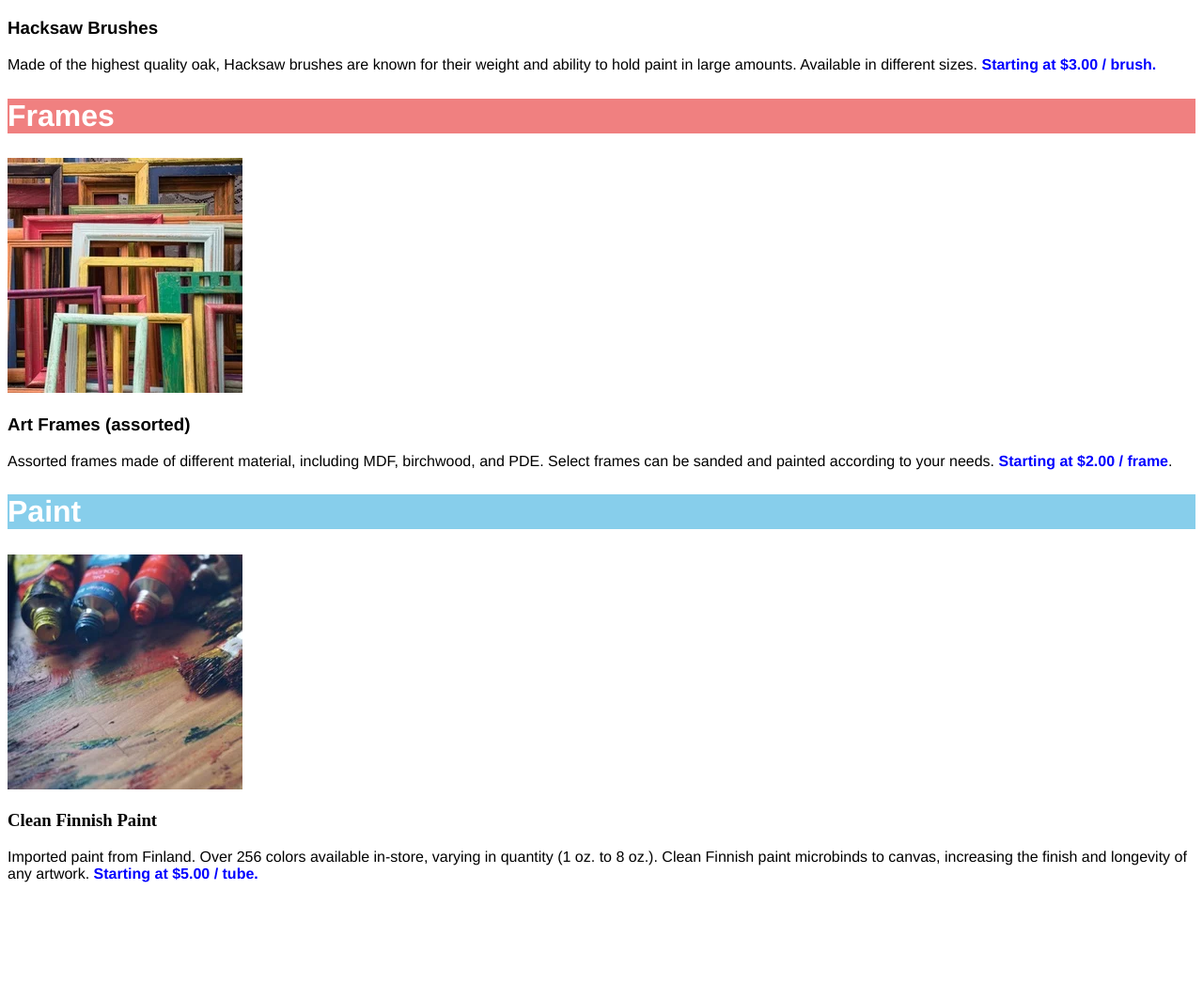
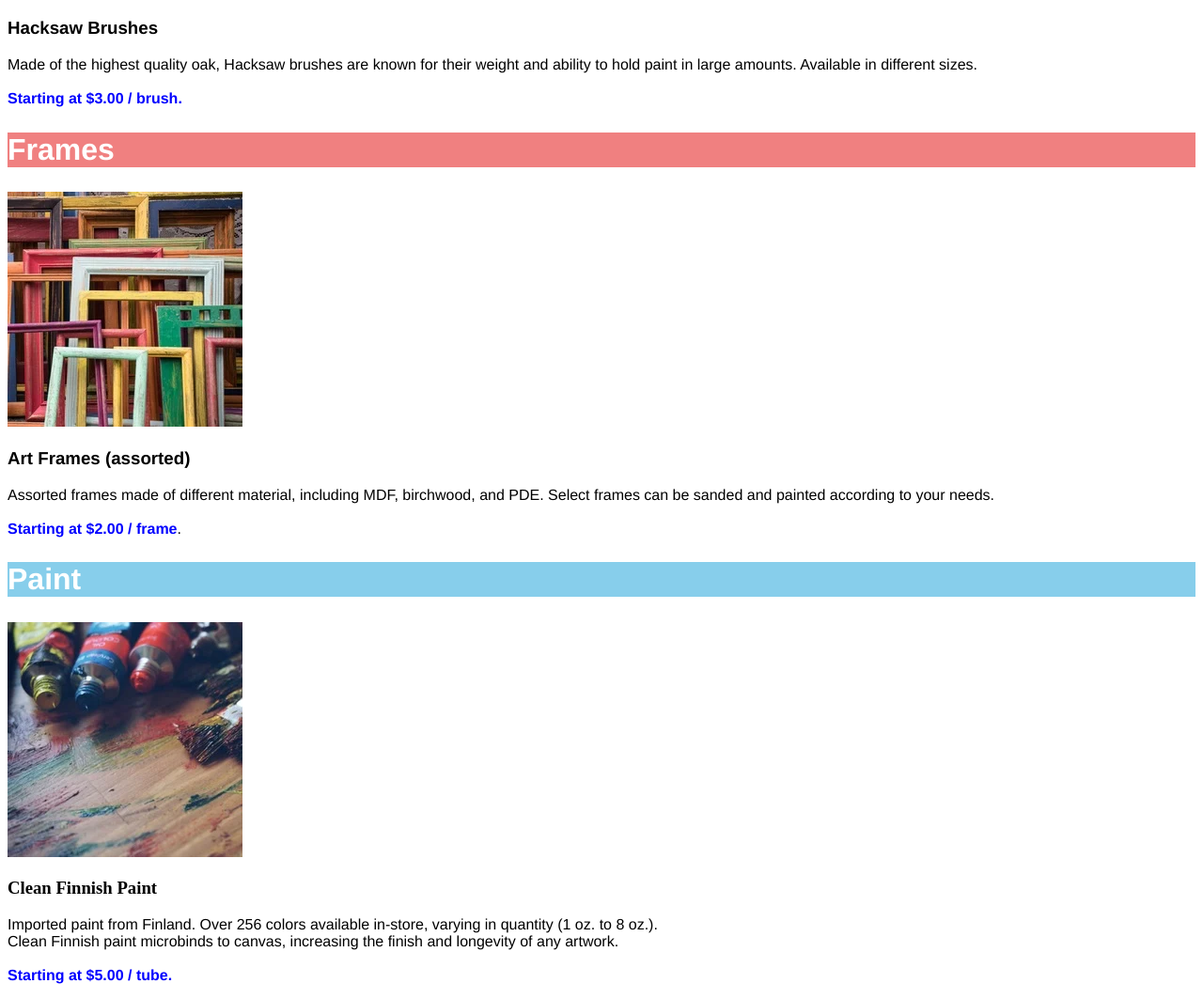
Before and after one commit to kaviramcha/Dasmoto, a plain HTML site: page index.html in a window 1280 px wide. Shown: the part 566-1629 px from the top of the page at 94% size. Before the commit the page ends 1521 px from the top, so only its background shows below. Drawn offline with Linux system fonts and the light colour scheme.

Commit message:
Update index.html

```diff
--- a/index.html
+++ b/index.html
@@ -20,7 +20,7 @@
                      <h3 class="hack"> Hacksaw Brushes</h3>
                             <p>
                 Made of the highest quality oak, Hacksaw brushes are known for their weight and ability to hold paint in large amounts.
-                Available in different sizes. <span class= "price">Starting at $3.00 / brush. </span>
+                Available in different sizes. <br><br><span class= "price">Starting at $3.00 / brush. </span>
                             </p>
                 </section>
 
@@ -31,7 +31,7 @@
 
                 <h3 class="hack"> Art Frames (assorted)</h3>
                         <p>
-                    Assorted frames made of different material, including MDF, birchwood, and PDE. Select frames can be sanded and painted according to your needs.
+                    Assorted frames made of different material, including MDF, birchwood, and PDE. Select frames can be sanded and painted according to your needs.<br><br>
                     <span class= "price"> Starting at $2.00 / frame</span>.
                         </p>
 
@@ -44,8 +44,8 @@
 
                 <h3> Clean Finnish Paint</h3>
                 <p>
-                    Imported paint from Finland. Over 256 colors available in-store, varying in quantity (1 oz. to 8 oz.). Clean Finnish paint microbinds to canvas, increasing the finish and longevity of any artwork.
-                    <span class= "price"> Starting at $5.00 / tube. </span>
+                    Imported paint from Finland. Over 256 colors available in-store, varying in quantity (1 oz. to 8 oz.).<br> Clean Finnish paint microbinds to canvas, increasing the finish and longevity of any artwork.
+              <br><br><span class= "price"> Starting at $5.00 / tube. </span>
                 </p>
                 </section>
     </main>
```
